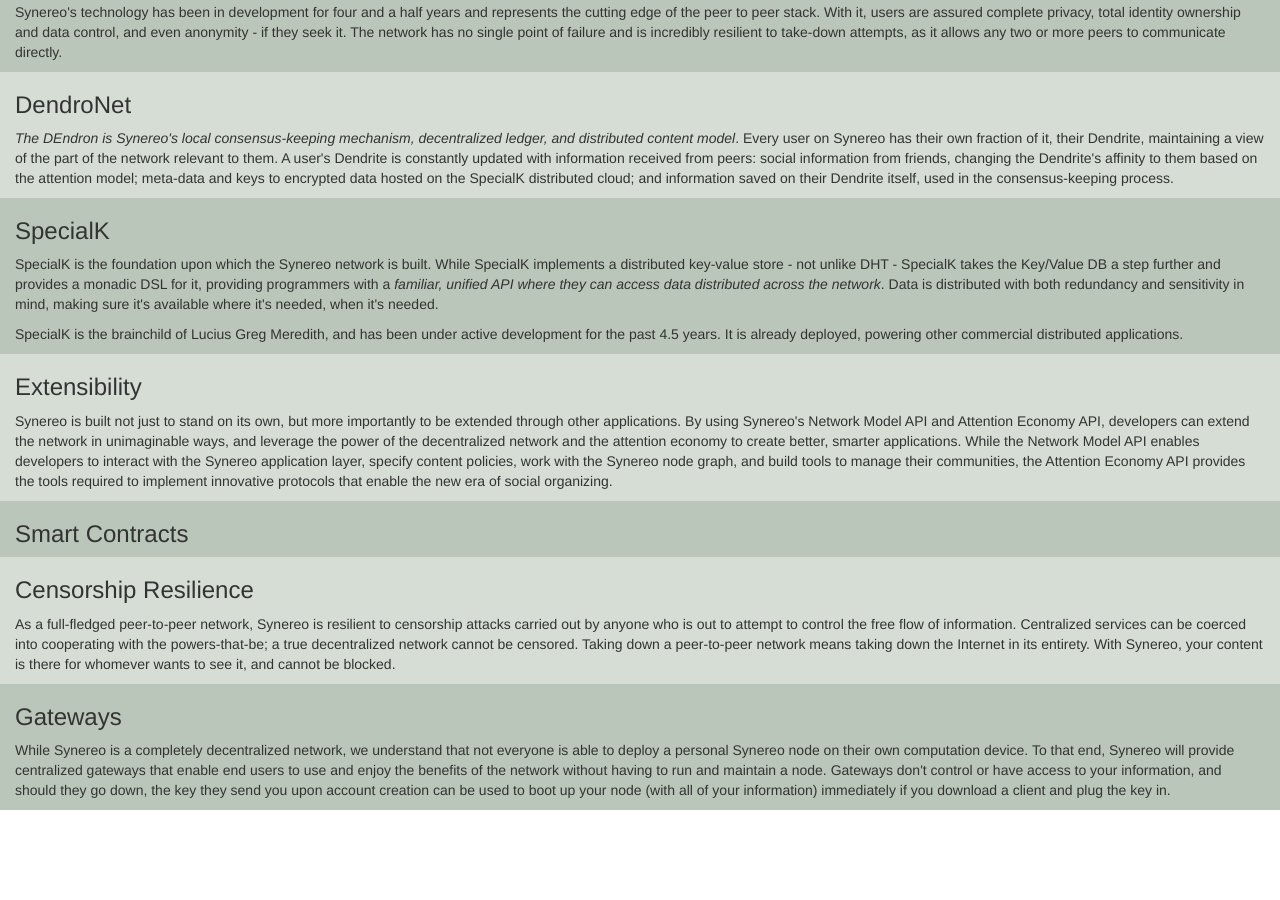
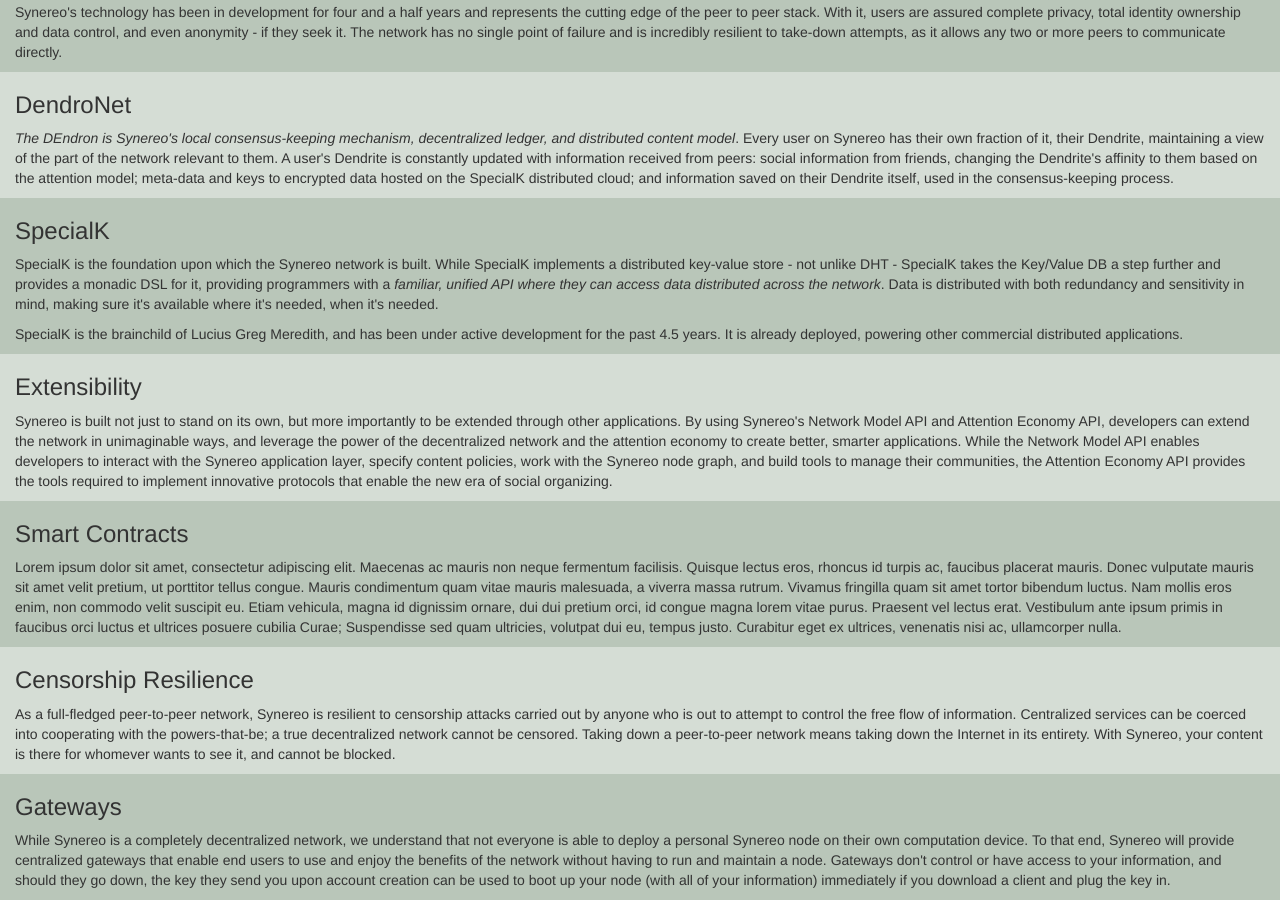
Before and after one commit to synereo/synereo.github.io, a Jekyll site: the page built from learn-more/index.html, in a window 1280 px wide and 900 px high, scrolled down 680 px. Built offline with Jekyll 4.4.1, drawn with Linux system fonts in a browser that asks for light colours; nearby versions of some CDN libraries; before the commit the page ends 1490 px from its top, so only the background shows below that.

Commit message:
Add smart contracts lorem ipsum

```diff
--- a/_layouts/learn-more.html
+++ b/_layouts/learn-more.html
@@ -83,6 +83,7 @@
     <section>
       <div class="container-fluid">
         <h3>Smart Contracts</h3>
+        <p>Lorem ipsum dolor sit amet, consectetur adipiscing elit. Maecenas ac mauris non neque fermentum facilisis. Quisque lectus eros, rhoncus id turpis ac, faucibus placerat mauris. Donec vulputate mauris sit amet velit pretium, ut porttitor tellus congue. Mauris condimentum quam vitae mauris malesuada, a viverra massa rutrum. Vivamus fringilla quam sit amet tortor bibendum luctus. Nam mollis eros enim, non commodo velit suscipit eu. Etiam vehicula, magna id dignissim ornare, dui dui pretium orci, id congue magna lorem vitae purus. Praesent vel lectus erat. Vestibulum ante ipsum primis in faucibus orci luctus et ultrices posuere cubilia Curae; Suspendisse sed quam ultricies, volutpat dui eu, tempus justo. Curabitur eget ex ultrices, venenatis nisi ac, ullamcorper nulla.</p>
       </div>
     </section>
 
```
